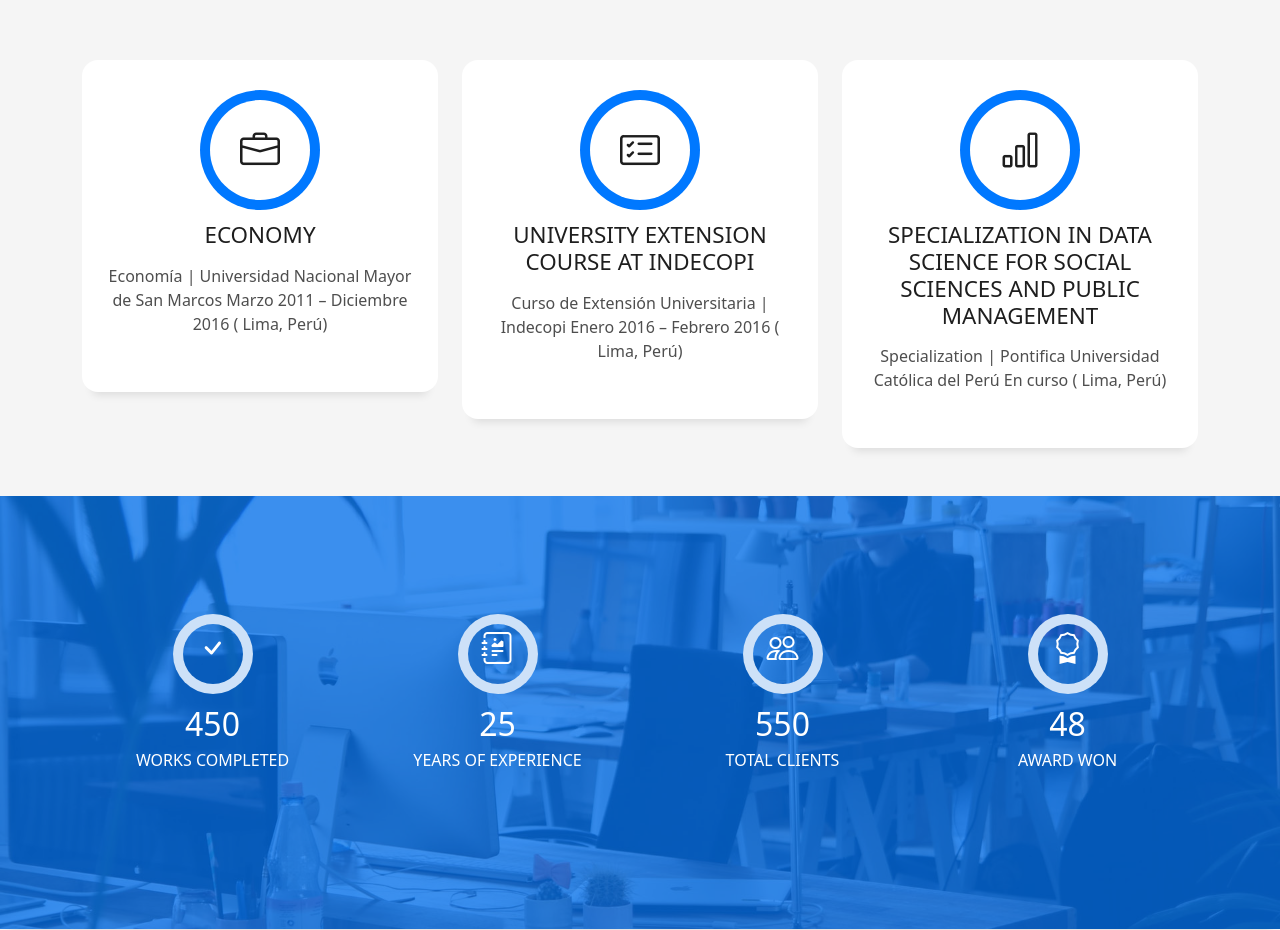
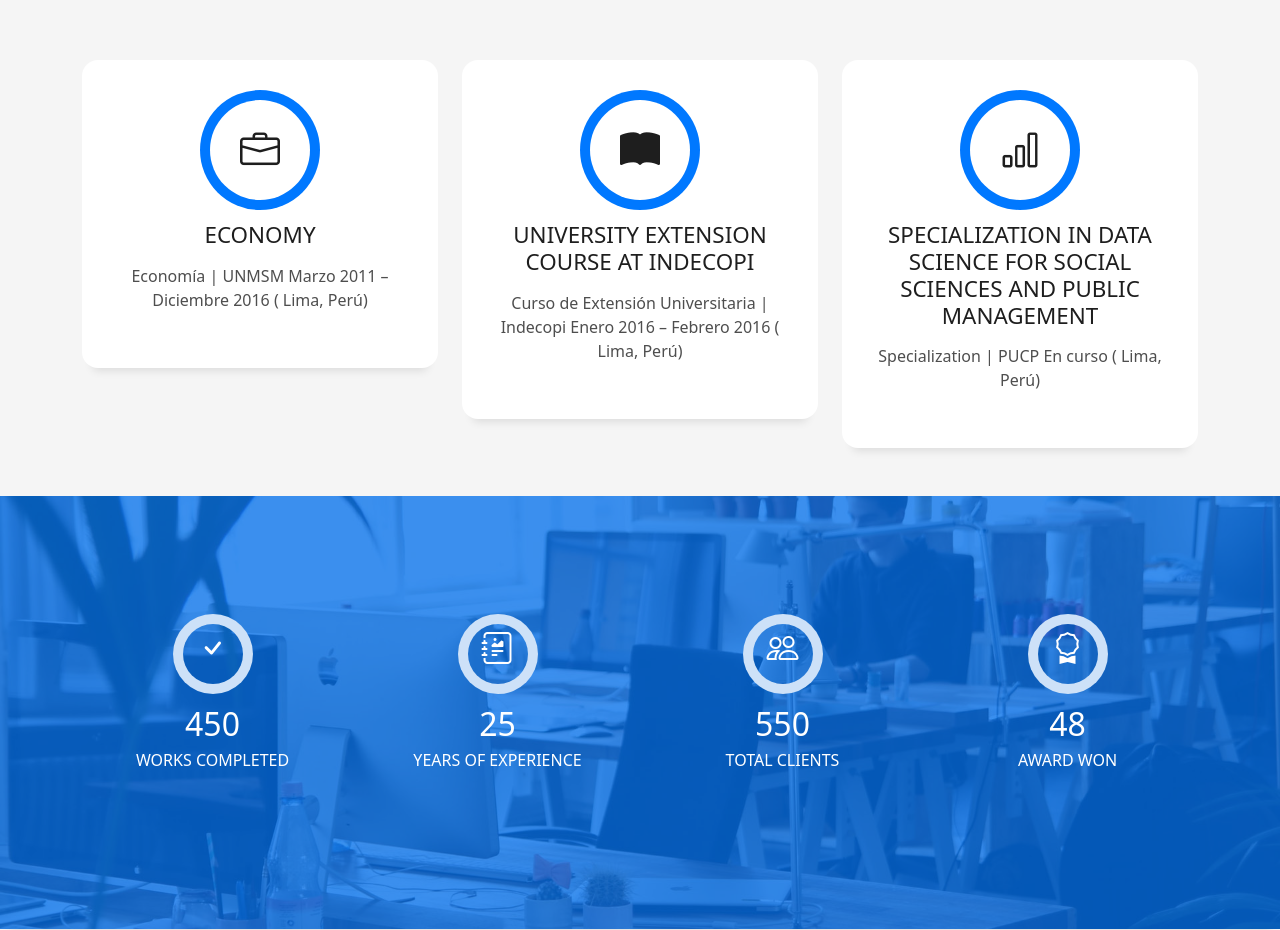
Before and after one commit to hansaguirre1/HansAguirre, a plain HTML site: page index.html in a window 1280 px wide. Shown: the part 1720-2650 px from the top of the page. Drawn offline with Linux system fonts and the light colour scheme.

Commit message:
Update index.html

```diff
--- a/index.html
+++ b/index.html
@@ -168,7 +168,7 @@
               <div class="service-content">
                 <h2 class="s-title">Economy</h2>
                 <p class="s-description text-center">
-                  Economía | Universidad Nacional Mayor de San Marcos
+                  Economía | UNMSM
                   Marzo 2011 – Diciembre 2016 ( Lima, Perú)
                 </p>
               </div>
@@ -177,7 +177,7 @@
           <div class="col-md-4">
             <div class="service-box">
               <div class="service-ico">
-                <span class="ico-circle"><i class="bi bi-card-checklist"></i></span>
+                <span class="ico-circle"><i class="bi bi-book-fill"></i></span>
               </div>
               <div class="service-content">
                 <h2 class="s-title">University extension course at indecopi</h2>
@@ -196,7 +196,7 @@
               <div class="service-content">
                 <h2 class="s-title">Specialization in Data Science for Social Sciences and Public Management</h2>
                 <p class="s-description text-center">
-                  Specialization | Pontifica Universidad Católica del Perú
+                  Specialization | PUCP
                   En curso ( Lima, Perú)
                 </p>
               </div>
```
